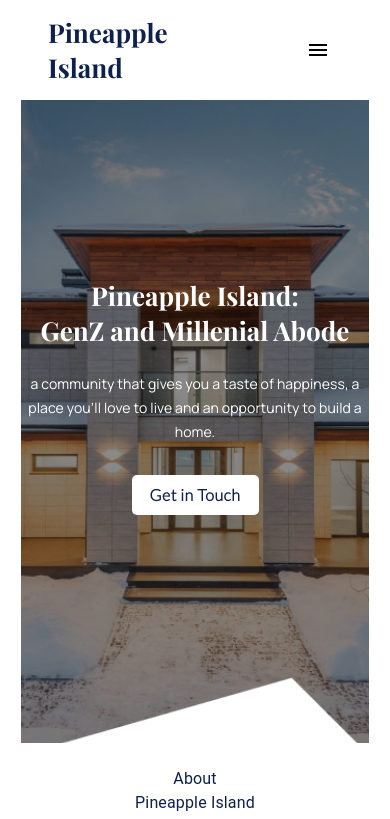
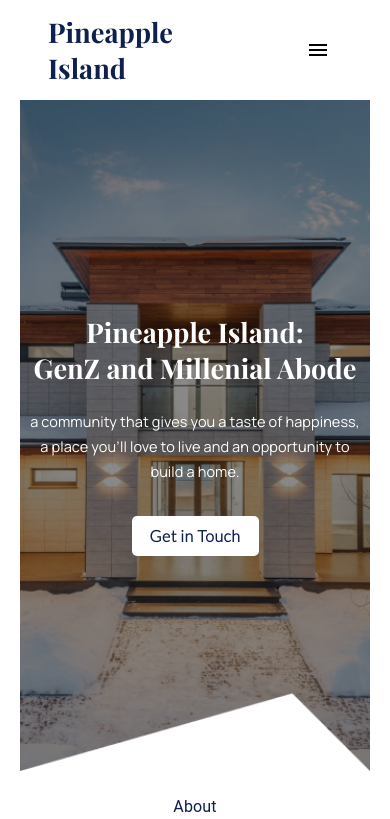
Before and after one commit to build-ratchanon/InternProject2, a Next.js app in the folder web-responsive/: page / in a window 390 px wide. Shown: the top 819 px of the page. Built offline with nearby package versions, Linux system fonts and the light colour scheme.

Commit message:
fix: Tablet responsive (2)

```diff
--- a/web-responsive/components/page1.tsx
+++ b/web-responsive/components/page1.tsx
@@ -55,13 +55,11 @@ function Page1() {
       {/* Page1 Mobile */}
       <Grid
         container
-        justifyContent="center"
-        alignItems="center"
         sx={{ display: { xs: "flex", md: "none" } }}
       >
-        <Grid item display="flex" justifyContent="center" position="relative" width="100%">
+        <Grid item display="flex" justifyContent="center" alignItems="center" position="relative" width="100%" px="1.2%">
           <Image
-            style={{ objectFit: "cover", filter: "brightness(55%)", width: "97%" }}
+            style={{ objectFit: "cover", filter: "brightness(55%)", width: "min(100%, 550px)", height: "auto" }}
             src={img1Mobile}
             alt="Image1 Mobile"
           />
@@ -74,7 +72,9 @@ function Page1() {
             textAlign="center"
             // px="7px"
             px="3%"
-            pt="178px"
+            // pt="178px"
+            // pt="52%"
+            maxWidth= "550px"
           >
             <Typography variant="h5" color="#FFFFFF">
               Pineapple Island: <br />
--- a/web-responsive/styles/theme.tsx
+++ b/web-responsive/styles/theme.tsx
@@ -22,7 +22,9 @@ const theme = createTheme({
     h5: {
       fontFamily: "Playfair Display",
       fontWeight: 700,
-      fontSize: "1.625rem", //26px
+      // fontSize: "1.625rem", //26px
+      fontSize: "clamp(1.625rem, -0.25rem + 8vw, 2.5rem);",
+      // fontSize: "clamp(1.625rem, -1.225rem + 12.2vw, 2.5rem)",
       fontStyle: "normal",
       lineHeight: "normal",
     },
@@ -36,7 +38,8 @@ const theme = createTheme({
     subtitle2: {
       fontFamily: "Manrope",
       fontWeight: 400,
-      fontSize: "0.875rem", //14px 0.875rem
+      // fontSize: "0.875rem", //14px 0.875rem
+      fontSize: "clamp(0.875rem, 0.0714rem + 3.4286vw, 1.25rem)",
       fontStyle: "normal",
       lineHeight: "170%",
     },
```
